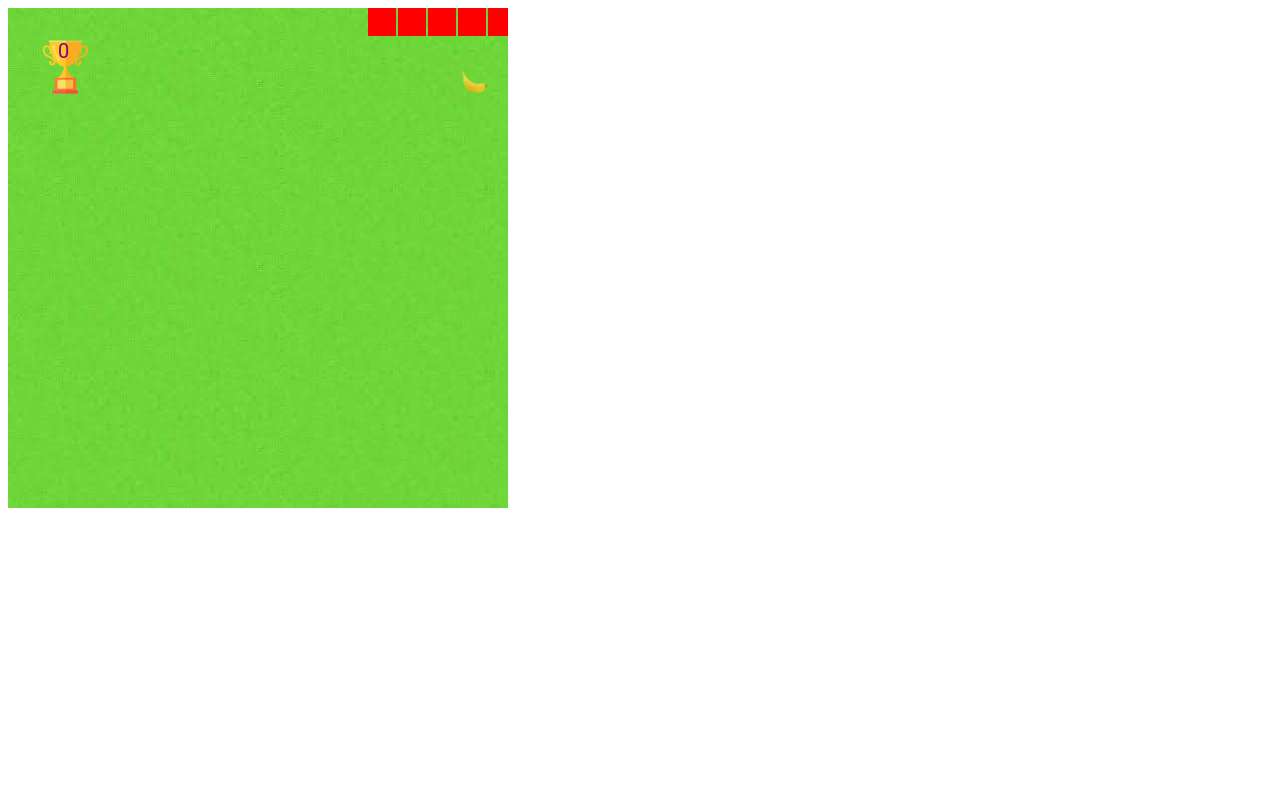
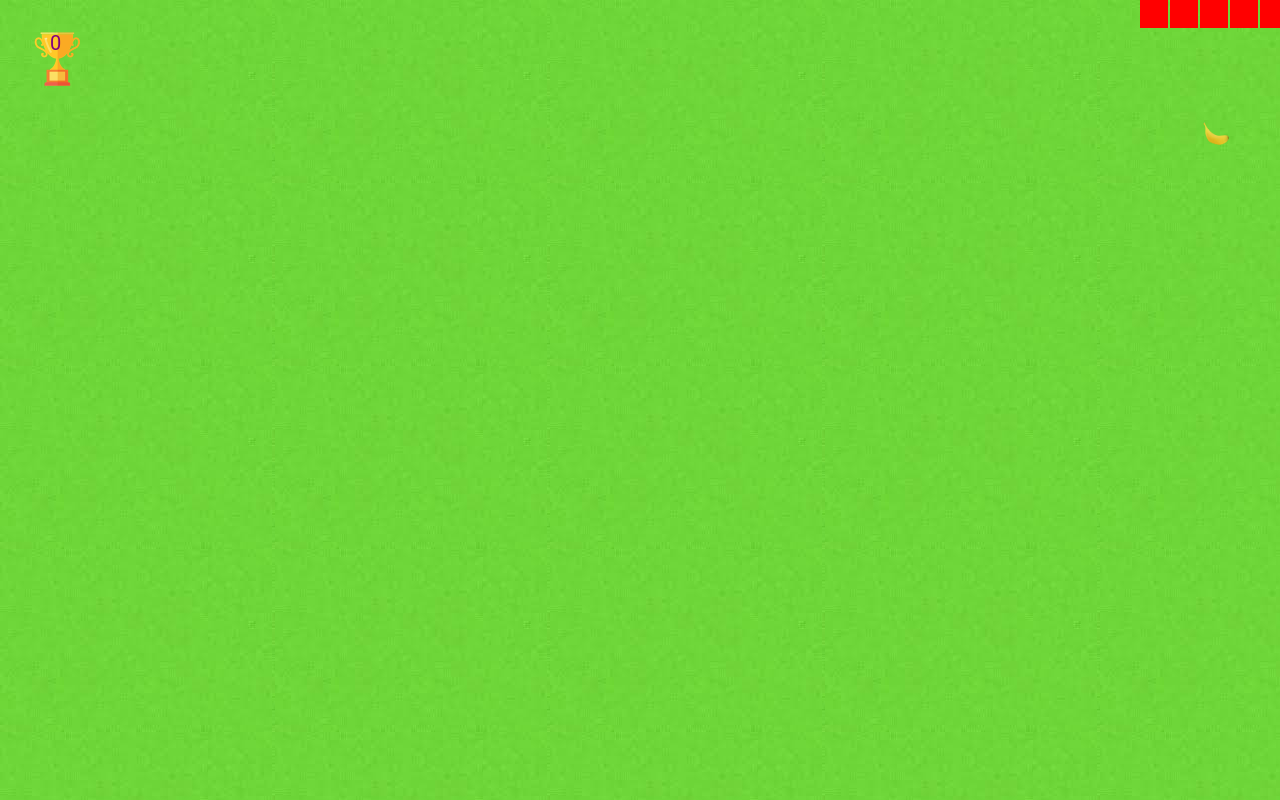
Before and after one commit to tanyagarg2509/Snakegame, a plain HTML site: page index.html in a window 1280 px wide. Drawn offline with Linux system fonts and the light colour scheme.

Commit message:
Sound Added;

```diff
--- a/index.html
+++ b/index.html
@@ -3,14 +3,12 @@
 <head>
 	<title>Snake Game</title>
 	<style type="text/css">
-		/*.mydiv{
-			width:100px;
-			height:100px;
-			background-color: aqua;
 
-			text-align: center;
-			font-size:20px;
-		}*/
+		html, body {
+		  width:  100%;
+		  height: 100%;
+		  margin: 0;
+		}
 		#mycanvas{
 			/*width:100%;*/
 			/*height: 1000px;*/
--- a/snake.js
+++ b/snake.js
@@ -1,7 +1,9 @@
-function init(){
+var mySound;
+function init()
+{
 	canvas = document.getElementById('mycanvas');
-	W= canvas.width=500;//width
-	H=canvas.height=500;//height
+	W= canvas.width=window.innerWidth;//width
+	H=canvas.height=window.innerHeight;//height
 	pen=canvas.getContext('2d');//to draw rect
 	cs=30;//cellsize
 	game_over=false;
@@ -10,13 +12,12 @@ function init(){
 	lastX=Math.round(W/cs);//last x of canvas
 	lastY=Math.round(H/cs);//last y of canvas
 
+
 	// images of food
 	food_img=new Image();
 	// food_img.src="Assets/banana.png";
-	img_arr=['Assets/apple.png','Assets/banana.png','Assets/papaya.png'];
-	var k=Math.floor((Math.random() *3));
-	console.log(img_arr[k]);
-	food_img.src=img_arr[k];
+
+	food_img.src="Assets/banana.png";
 
 
 	trophy = new Image();
@@ -39,16 +40,31 @@ function init(){
 				pen.fillRect(this.cells[i].x*cs,this.cells[i].y*cs,cs-2,cs-2);
 			}
 		},
-		updateSnake:function(){
+		updateSnake:function()
+		{
+			mySound.play();
+			// mySound.loadme();
 			var headx= this.cells[0].x;
 			var heady=this.cells[0].y;
-
+			for(var i=0;i<this.cells.length;i++){
+				if(headx==this.cells[i].x || heady==this.cells[i].y)
+				{
+						game_over==true;
+				}
+			}
 			if(headx==food.x && heady==food.y){
 				// console.log("over");
 				score+=1;
-
+				img_arr=['Assets/apple.png','Assets/banana.png','Assets/papaya.png'];
+				var k=Math.floor((Math.random() *3));
+				// console.log(img_arr[k]);
+				food_img.src=img_arr[k];
 				food=getRandomFood();
-
+				for(var i=0;i<this.cells.length;i++){
+					if(food.x==this.cells[i].x || food.y==this.cells[i].y){
+						food=getRandomFood();
+					}
+				}
 				//check for food do not generate on snake itself
 			}
 			else{
@@ -76,7 +92,7 @@ function init(){
 			}
 			this.cells.unshift({x:nextX,y:nextY});
 		}
-	};
+	};// end of snake object
 
 	snake.createSnake();
 	function keyPressed(e){
@@ -102,7 +118,7 @@ function init(){
 	document.addEventListener('keydown',keyPressed);
 
 
-}
+}//end of init
 
 function draw(){
 	pen.clearRect(0,0,W,H);
@@ -122,6 +138,7 @@ function draw(){
 }
 
 function update(){
+	// mySound.loadme();
 	snake.updateSnake();
 
 }
@@ -130,7 +147,7 @@ function getRandomFood(){
 
 	var foodX=Math.round(Math.random()*(W-cs)/cs);
 	var foodY=Math.round(Math.random()*(H-cs)/cs);
-	if(foodX==lastX || foodX==0 || foodY==lastY || foodY==0 ||foodX==1&&foodY==8){
+	if(foodX==lastX-1|| foodX==0 || foodY==lastY-1|| foodY==0 ||foodX==1&&foodY==8){
 		var foodX=Math.round(Math.random()*(W-cs)/cs);
 		var foodY=Math.round(Math.random()*(H-cs)/cs);
 	}
@@ -141,18 +158,54 @@ function getRandomFood(){
 	}
 	return food;
 }
+function sound(src) {
+    this.sound = document.createElement("audio");
+    this.sound.src = src;
+    this.sound.setAttribute("preload", "auto");
+    this.sound.setAttribute("controls", "none");
+    // this.sound.setAttribute("loop", "true");
+    this.sound.style.display = "none";
+    document.body.appendChild(this.sound);
+    this.play = function(){
+        this.sound.play();
+    }
+    this.stop = function(){
+        this.sound.pause();
+    }
+    this.loadme=function(){
+    	this.sound.load();
+    }
+    this.ontimeupdate = function() {
+     return this.sound.currentTime;
+	}
+}
 
 function gameloop(){
 	if(game_over==true){
+		mySound.stop();
 		clearInterval(f);
+
 		alert("Game Over");
 		return;
 	}
 	draw();
+
+	var time=mySound.ontimeupdate();
+	// console.log(time);
+	if(time>=30){
+		mySound.loadme();
+	}
 	update();
 }
+window.onload = function() {
+mySound = new sound("Assets/theme.mp3");
+mySound.play();
+
+}
+
 init();
-var f=setInterval(gameloop,100);
+var f=setInterval(gameloop,120);
+
 // if(headx<1){
 // 	snake.direction="right";
 // 	// console.log("left");
```
Also changed, not shown: practice.js (+14 -4 lines), 1 other file.
